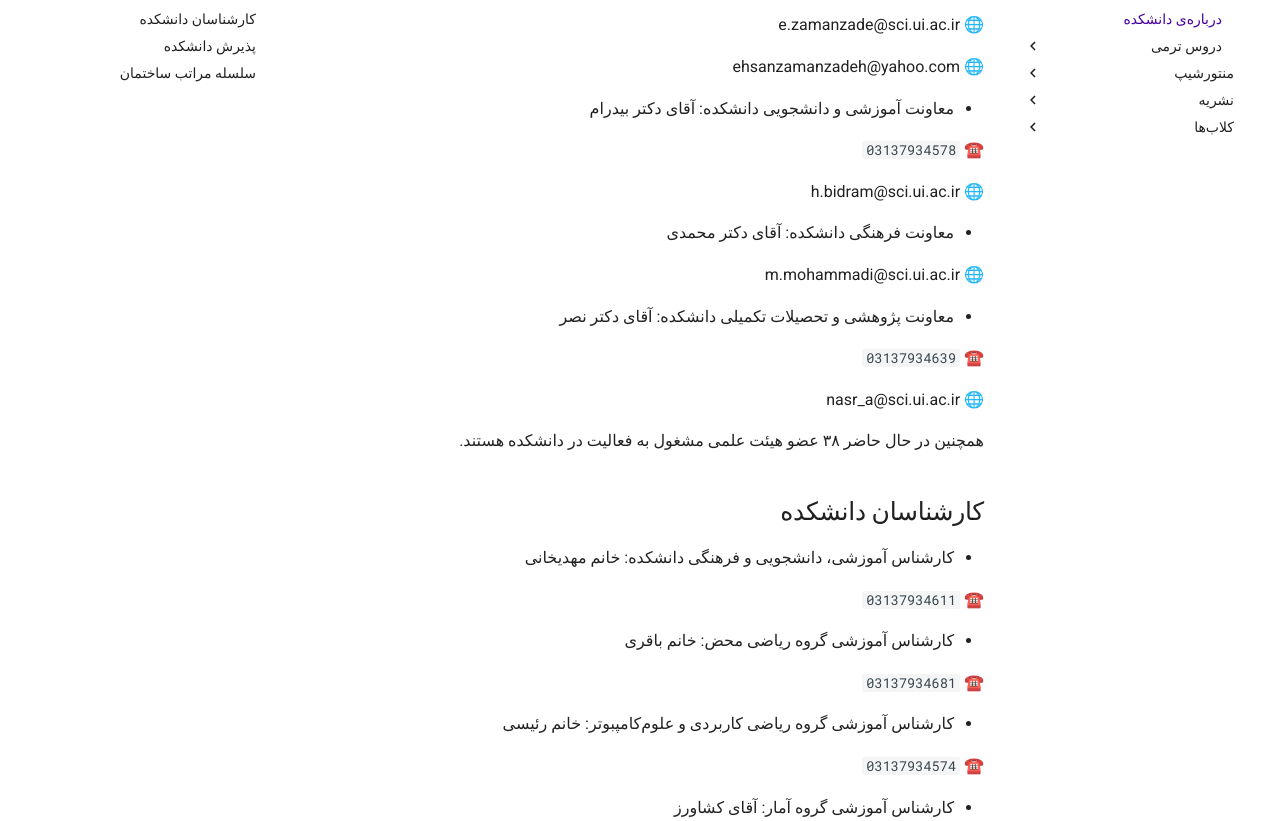
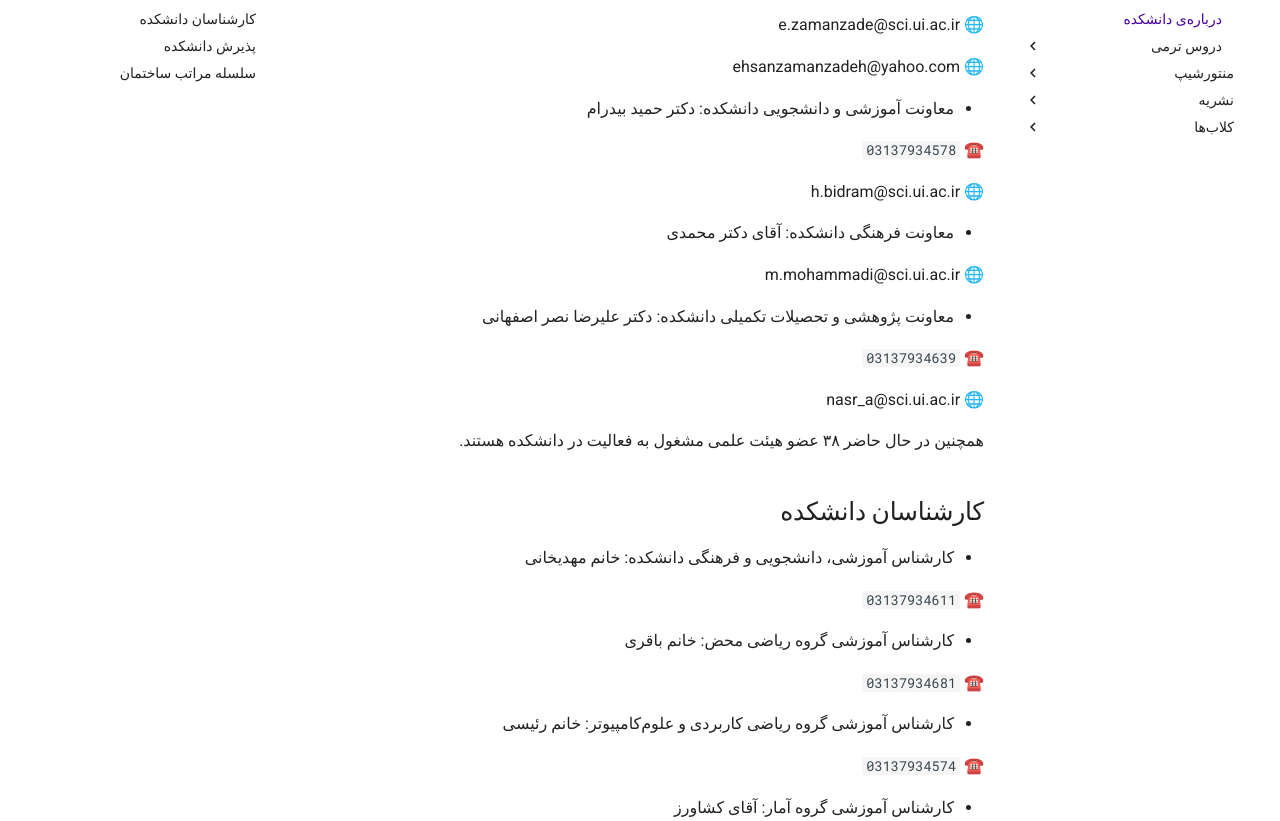
Before and after one commit to Amcsui/wiki, an MkDocs documentation site: the page built from docs/دانشکده/درباره‌ی دانشکده/index.md, in a window 1280 px wide and 1400 px high, scrolled down 1260 px. Shown: the part 161-982 px from the top of the window. Built offline with MkDocs 1.6.1 and Material for MkDocs 9.7.7, drawn with Linux system fonts in a browser that asks for light colours; some of the changed text lies outside the part shown.

Commit message:
Update index.md

```diff
--- a/docs/دانشکده/درباره‌ی دانشکده/index.md
+++ b/docs/دانشکده/درباره‌ی دانشکده/index.md
@@ -1,4 +1,4 @@
-# دانشکده ریاضی و آمار دانشگاه اصفهان(ساختمان مریم میرزاخانی)
+# دانشکده ریاضی و آمار دانشگاه اصفهان (ساختمان مریم میرزاخانی)
 
 
 ![image]()
@@ -73,7 +73,7 @@
 🌐 ehsanzamanzadeh@yahoo.com
 
 
-- معاونت آموزشی و دانشجویی دانشکده: آقای دکتر بیدرام
+- معاونت آموزشی و دانشجویی دانشکده: دکتر حمید بیدرام
 
 
 ☎️ `03137934578`
@@ -88,7 +88,7 @@
 🌐 m.mohammadi@sci.ui.ac.ir
 
 
-- معاونت پژوهشی و تحصیلات تکمیلی دانشکده: آقای دکتر نصر
+- معاونت پژوهشی و تحصیلات تکمیلی دانشکده: دکتر علیرضا نصر اصفهانی
 
 
 ☎️ `03137934639`
@@ -115,7 +115,7 @@
 ☎️ `03137934681`
 
 
-- کارشناس آموزشی گروه ریاضی کاربردی و علوم‌کامپبوتر: خانم رئیسی
+- کارشناس آموزشی گروه ریاضی کاربردی و علوم‌کامپیوتر: خانم رئیسی
 
 
 ☎️ `03137934574`
```
